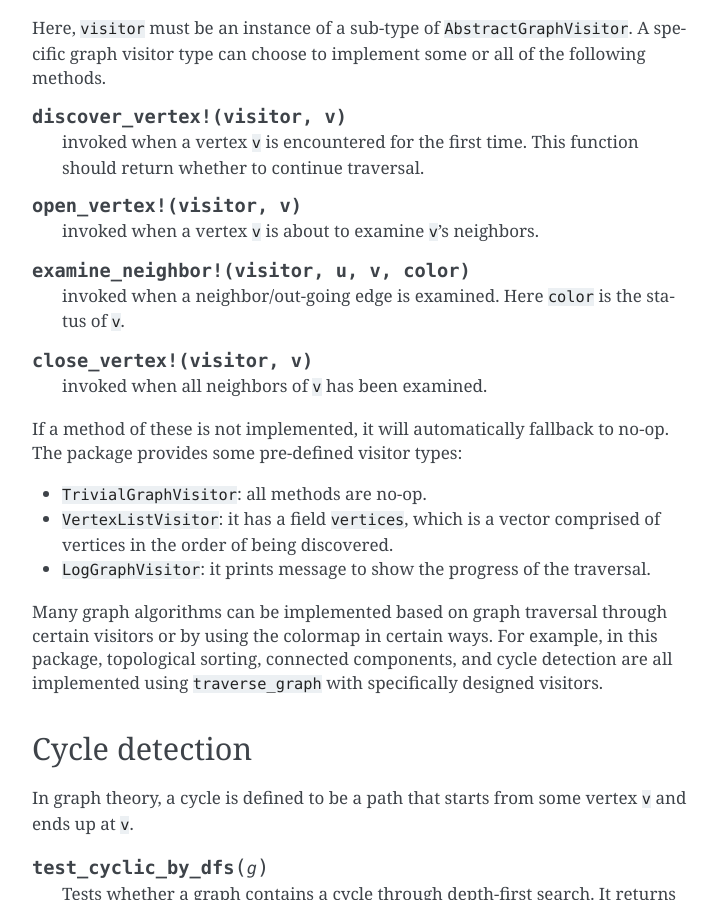
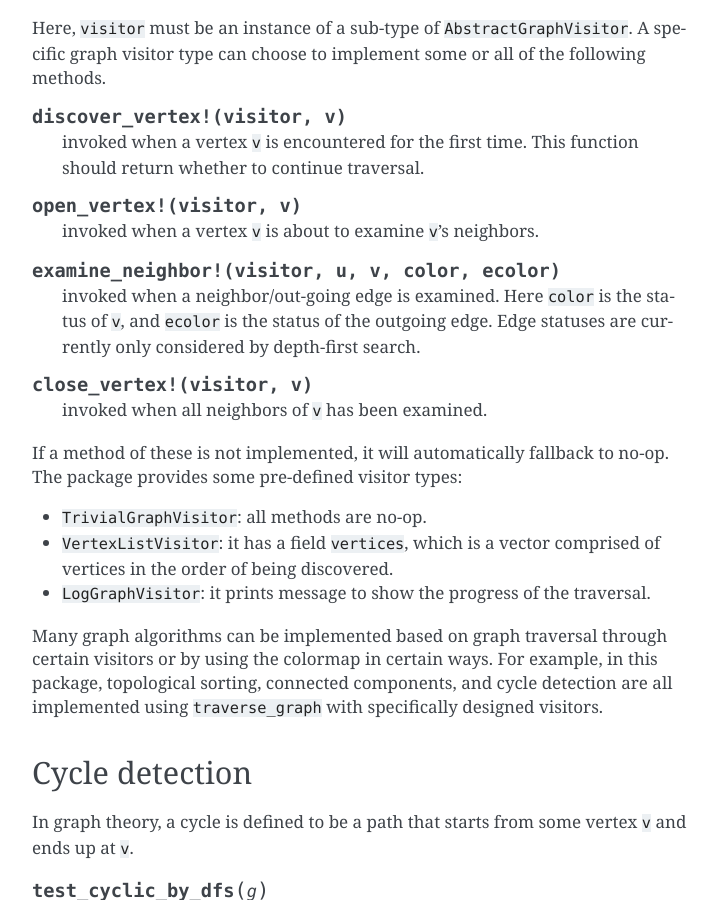
Before and after one commit to JuliaGraphs/Graphs.jl, a Sphinx documentation site: the page built from doc/source/algorithms.rst, in a window 1280 px wide and 900 px high, scrolled down 1009 px. Shown: the whole window, without its empty margins (388-1104 px from the left). Built offline with Sphinx 7.4.7, drawn with Linux system fonts in a browser that asks for light colours; formulas are drawn with MathJax 3.

Commit message:
Add edge color to `examine_neighbor!` docs.
Fixes #69.

```diff
--- a/doc/source/algorithms.rst
+++ b/doc/source/algorithms.rst
@@ -42,9 +42,9 @@ Here, ``visitor`` must be an instance of a sub-type of ``AbstractGraphVisitor``.
 
     invoked when a vertex ``v`` is about to examine ``v``'s neighbors.
 
-.. py:function:: examine_neighbor!(visitor, u, v, color)
+.. py:function:: examine_neighbor!(visitor, u, v, color, ecolor)
 
-    invoked when a neighbor/out-going edge is examined. Here ``color`` is the status of ``v``.
+    invoked when a neighbor/out-going edge is examined. Here ``color`` is the status of ``v``, and ``ecolor`` is the status of the outgoing edge. Edge statuses are currently only considered by depth-first search.
 
 .. py:function:: close_vertex!(visitor, v)
 
```
